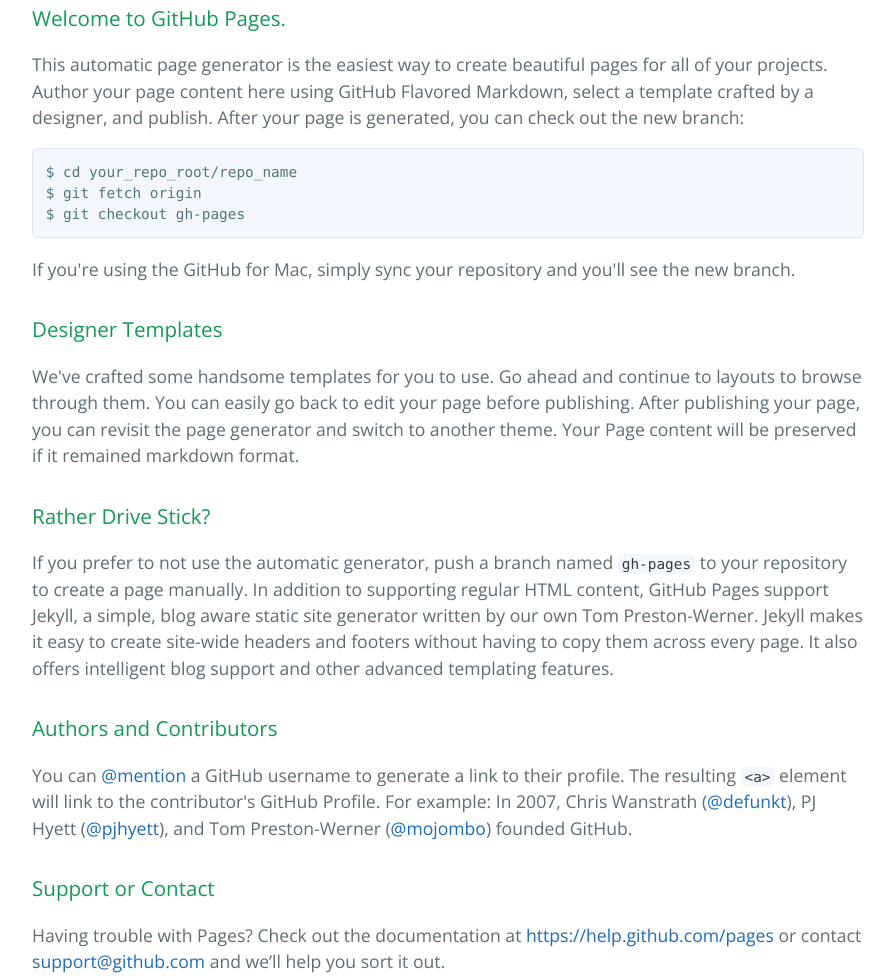
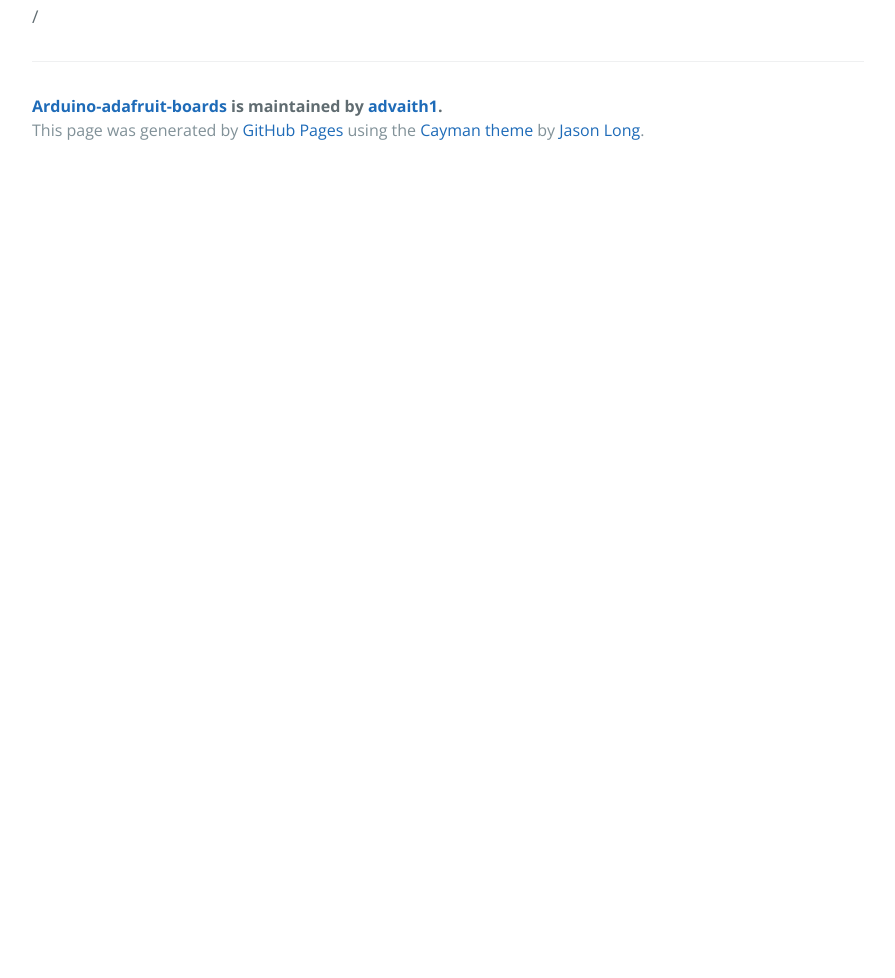
Before and after one commit to advaith1/arduino-adafruit-boards, a plain HTML site: page index.html in a window 1280 px wide. Shown: the part 365-1343 px from the top of the page, without its empty margins (192-1087 px from the left). After the commit the page ends 800 px from the top, so only its background shows below. Drawn offline with nearby package versions, Linux system fonts and the light colour scheme.

```diff
--- a/index.html
+++ b/index.html
@@ -19,37 +19,7 @@
     </section>
 
     <section class="main-content">
-      <h3>
-<a id="welcome-to-github-pages" class="anchor" href="#welcome-to-github-pages" aria-hidden="true"><span class="octicon octicon-link"></span></a>Welcome to GitHub Pages.</h3>
-
-<p>This automatic page generator is the easiest way to create beautiful pages for all of your projects. Author your page content here using GitHub Flavored Markdown, select a template crafted by a designer, and publish. After your page is generated, you can check out the new branch:</p>
-
-<pre><code>$ cd your_repo_root/repo_name
-$ git fetch origin
-$ git checkout gh-pages
-</code></pre>
-
-<p>If you're using the GitHub for Mac, simply sync your repository and you'll see the new branch.</p>
-
-<h3>
-<a id="designer-templates" class="anchor" href="#designer-templates" aria-hidden="true"><span class="octicon octicon-link"></span></a>Designer Templates</h3>
-
-<p>We've crafted some handsome templates for you to use. Go ahead and continue to layouts to browse through them. You can easily go back to edit your page before publishing. After publishing your page, you can revisit the page generator and switch to another theme. Your Page content will be preserved if it remained markdown format.</p>
-
-<h3>
-<a id="rather-drive-stick" class="anchor" href="#rather-drive-stick" aria-hidden="true"><span class="octicon octicon-link"></span></a>Rather Drive Stick?</h3>
-
-<p>If you prefer to not use the automatic generator, push a branch named <code>gh-pages</code> to your repository to create a page manually. In addition to supporting regular HTML content, GitHub Pages support Jekyll, a simple, blog aware static site generator written by our own Tom Preston-Werner. Jekyll makes it easy to create site-wide headers and footers without having to copy them across every page. It also offers intelligent blog support and other advanced templating features.</p>
-
-<h3>
-<a id="authors-and-contributors" class="anchor" href="#authors-and-contributors" aria-hidden="true"><span class="octicon octicon-link"></span></a>Authors and Contributors</h3>
-
-<p>You can <a href="https://github.com/blog/821" class="user-mention">@mention</a> a GitHub username to generate a link to their profile. The resulting <code>&lt;a&gt;</code> element will link to the contributor's GitHub Profile. For example: In 2007, Chris Wanstrath (<a href="https://github.com/defunkt" class="user-mention">@defunkt</a>), PJ Hyett (<a href="https://github.com/pjhyett" class="user-mention">@pjhyett</a>), and Tom Preston-Werner (<a href="https://github.com/mojombo" class="user-mention">@mojombo</a>) founded GitHub.</p>
-
-<h3>
-<a id="support-or-contact" class="anchor" href="#support-or-contact" aria-hidden="true"><span class="octicon octicon-link"></span></a>Support or Contact</h3>
-
-<p>Having trouble with Pages? Check out the documentation at <a href="https://help.github.com/pages">https://help.github.com/pages</a> or contact <a href="mailto:support@github.com">support@github.com</a> and we’ll help you sort it out.</p>
+      <p>/</p>
 
       <footer class="site-footer">
         <span class="site-footer-owner"><a href="https://github.com/advaith1/arduino-adafruit-boards">Arduino-adafruit-boards</a> is maintained by <a href="https://github.com/advaith1">advaith1</a>.</span>
```
Also changed, not shown: params.json (+1 -1 lines).
